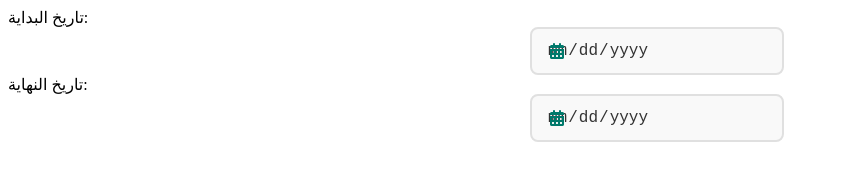
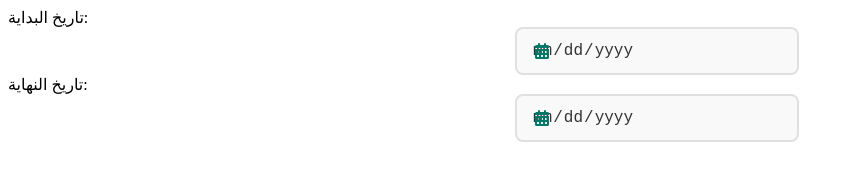
Before and after one commit to alwazai2024/alwazaicss, a plain HTML site: page index.html in a window 1280 px wide. Shown: the whole page, without its empty margins (0-853 px from the left). Drawn offline with Linux system fonts and the light colour scheme.

Commit message:
Update datepicker.css

```diff
--- a/datepicker.css
+++ b/datepicker.css
@@ -1,8 +1,8 @@
 /* الحاوية الرئيسية */
 .date-picker {
     position: relative;
-    max-width: 220px;
-    min-width: 220px;
+    max-width: 250px;
+    min-width: 250px;
 
     margin: auto;
 
```
